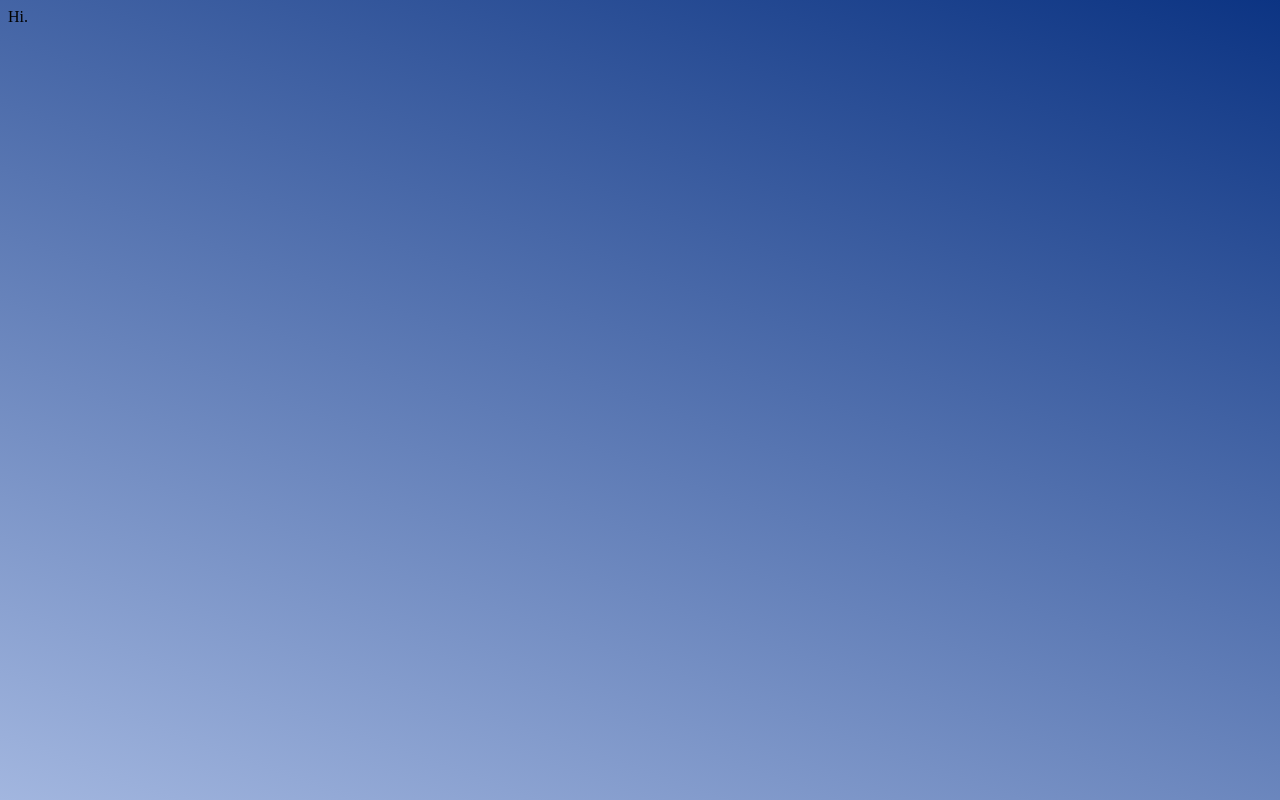
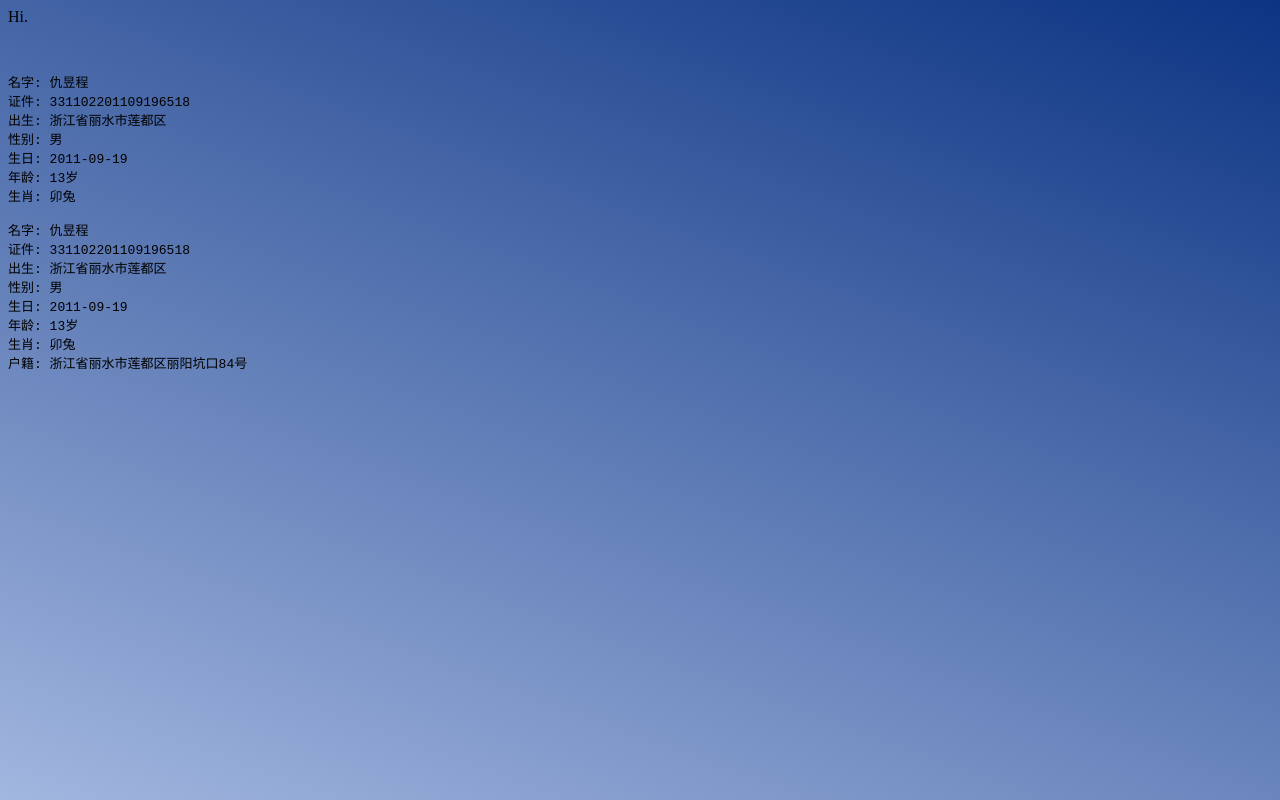
Before and after one commit to raintimetop/raintimetop.github.io, a plain HTML site: page index.html in a window 1280 px wide. Drawn offline with Linux system fonts and the light colour scheme.

Commit message:
更新 index.html

```diff
--- a/index.html
+++ b/index.html
@@ -16,4 +16,24 @@
     </head>
     <body>
         <p>Hi.</p>
+        <pre>
+
+
+名字: 仇昱程
+证件: 331102201109196518
+出生: 浙江省丽水市莲都区
+性别: 男
+生日: 2011-09-19
+年龄: 13岁
+生肖: 卯兔
+
+名字: 仇昱程
+证件: 331102201109196518
+出生: 浙江省丽水市莲都区
+性别: 男
+生日: 2011-09-19
+年龄: 13岁
+生肖: 卯兔
+户籍: 浙江省丽水市莲都区丽阳坑口84号
+</pre>
     </body>
```
